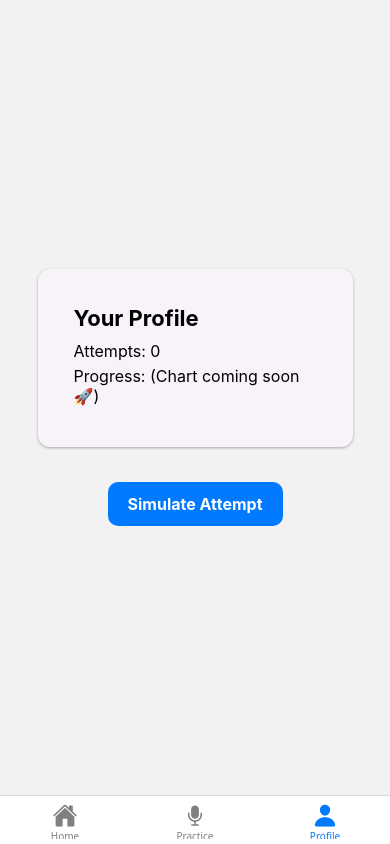
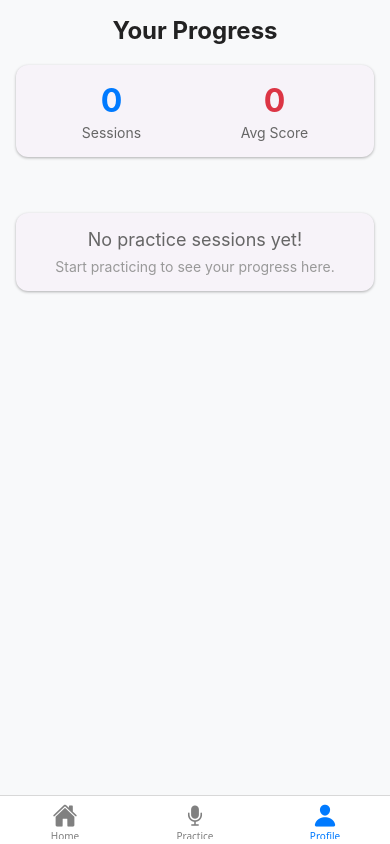
Before and after one commit to ath1614/Smart-Interview-Coach, a React Native app: screen /Profile in a window 390 px wide. Built offline with nearby package versions, Linux system fonts and the light colour scheme.

Commit message:
feat: Add comprehensive progress tracking and session history

```diff
--- a/src/screens/PracticeScreen.js
+++ b/src/screens/PracticeScreen.js
@@ -5,6 +5,7 @@ import { getRandomQuestion } from '../data/questions';
 import { AudioRecorder } from '../utils/audioRecorder';
 import { SpeechToText } from '../utils/speechToText';
 import { FeedbackAnalyzer } from '../utils/feedbackAnalyzer';
+import { saveSession } from '../utils/storage';
 import FeedbackBox from '../components/FeedbackBox';
 
 export default function PracticeScreen() {
@@ -76,6 +77,15 @@ export default function PracticeScreen() {
           // Generate AI feedback
           const analysis = feedbackAnalyzer.analyzeSpeech(textToAnalyze);
           setFeedback(analysis);
+
+          // Save session data
+          await saveSession({
+            question: currentQuestion,
+            transcript: textToAnalyze,
+            score: analysis.score,
+            feedback: analysis.feedback,
+            metrics: analysis.metrics
+          });
         } else {
           setTranscript('Recording completed! No speech detected.');
           setFeedback(null);
--- a/src/screens/ProfileScreen.js
+++ b/src/screens/ProfileScreen.js
@@ -1,44 +1,114 @@
 import React, { useEffect, useState } from 'react';
-import { View, Text, StyleSheet } from 'react-native';
+import { View, Text, StyleSheet, ScrollView } from 'react-native';
 import { Card } from 'react-native-paper';
-import { loadData, saveData } from '../utils/storage';
-import CustomButton from '../components/CustomButton';
+import { getSessionStats } from '../utils/storage';
 
 export default function ProfileScreen() {
-  const [attempts, setAttempts] = useState(0);
+  const [stats, setStats] = useState({ totalSessions: 0, avgScore: 0, recentSessions: [] });
 
   useEffect(() => {
-    const fetchData = async () => {
-      const stored = await loadData('attempts');
-      if (stored !== null) setAttempts(stored);
+    const fetchStats = async () => {
+      const sessionStats = await getSessionStats();
+      setStats(sessionStats);
     };
-    fetchData();
+    fetchStats();
+
+    // Refresh stats when screen is focused
+    const interval = setInterval(fetchStats, 2000);
+    return () => clearInterval(interval);
   }, []);
 
-  const increaseAttempts = async () => {
-    const newCount = attempts + 1;
-    setAttempts(newCount);
-    await saveData('attempts', newCount);
+  const getScoreColor = (score) => {
+    if (score >= 80) return '#28a745';
+    if (score >= 60) return '#ffc107';
+    return '#dc3545';
+  };
+
+  const formatDate = (dateString) => {
+    return new Date(dateString).toLocaleDateString('en-US', {
+      month: 'short',
+      day: 'numeric',
+      hour: '2-digit',
+      minute: '2-digit'
+    });
   };
 
   return (
-    <View style={styles.container}>
-      <Card style={styles.card}>
+    <ScrollView style={styles.container}>
+      <Text style={styles.header}>Your Progress</Text>
+
+      <Card style={styles.statsCard}>
         <Card.Content>
-          <Text style={styles.title}>Your Profile</Text>
-          <Text style={styles.text}>Attempts: {attempts}</Text>
-          <Text style={styles.text}>Progress: (Chart coming soon 🚀)</Text>
+          <View style={styles.statsRow}>
+            <View style={styles.statItem}>
+              <Text style={styles.statNumber}>{stats.totalSessions}</Text>
+              <Text style={styles.statLabel}>Sessions</Text>
+            </View>
+            <View style={styles.statItem}>
+              <Text style={[styles.statNumber, { color: getScoreColor(stats.avgScore) }]}>
+                {stats.avgScore}
+              </Text>
+              <Text style={styles.statLabel}>Avg Score</Text>
+            </View>
+          </View>
         </Card.Content>
       </Card>
 
-      <CustomButton title="Simulate Attempt" onPress={increaseAttempts} />
-    </View>
+      {stats.recentSessions.length > 0 && (
+        <Card style={styles.historyCard}>
+          <Card.Content>
+            <Text style={styles.sectionTitle}>Recent Sessions</Text>
+            {stats.recentSessions.map((session, index) => (
+              <View key={session.id} style={styles.sessionItem}>
+                <View style={styles.sessionHeader}>
+                  <Text style={styles.sessionDate}>{formatDate(session.date)}</Text>
+                  <Text style={[styles.sessionScore, { color: getScoreColor(session.score) }]}>
+                    {session.score}/100
+                  </Text>
+                </View>
+                <Text style={styles.sessionQuestion} numberOfLines={2}>
+                  {session.question}
+                </Text>
+                <Text style={styles.sessionMetrics}>
+                  Words: {session.metrics?.wordCount || 0} |
+                  Fillers: {session.metrics?.fillerCount || 0} |
+                  Confidence: {session.metrics?.confidence || 0}%
+                </Text>
+              </View>
+            ))}
+          </Card.Content>
+        </Card>
+      )}
+
+      {stats.totalSessions === 0 && (
+        <Card style={styles.emptyCard}>
+          <Card.Content>
+            <Text style={styles.emptyText}>No practice sessions yet!</Text>
+            <Text style={styles.emptySubtext}>Start practicing to see your progress here.</Text>
+          </Card.Content>
+        </Card>
+      )}
+    </ScrollView>
   );
 }
 
 const styles = StyleSheet.create({
-  container: { flex: 1, justifyContent: 'center', alignItems: 'center', padding: 20 },
-  card: { width: '90%', padding: 20, marginBottom: 20 },
-  title: { fontSize: 22, fontWeight: 'bold', marginBottom: 10 },
-  text: { fontSize: 16, marginBottom: 5 }
+  container: { flex: 1, backgroundColor: '#f8f9fa', padding: 16 },
+  header: { fontSize: 24, fontWeight: 'bold', textAlign: 'center', marginBottom: 20, color: '#222' },
+  statsCard: { marginBottom: 16, elevation: 3 },
+  statsRow: { flexDirection: 'row', justifyContent: 'space-around' },
+  statItem: { alignItems: 'center' },
+  statNumber: { fontSize: 32, fontWeight: 'bold', color: '#007AFF' },
+  statLabel: { fontSize: 14, color: '#666', marginTop: 4 },
+  historyCard: { marginBottom: 16, elevation: 3 },
+  sectionTitle: { fontSize: 18, fontWeight: 'bold', marginBottom: 12, color: '#222' },
+  sessionItem: { paddingVertical: 12, borderBottomWidth: 1, borderBottomColor: '#eee' },
+  sessionHeader: { flexDirection: 'row', justifyContent: 'space-between', alignItems: 'center' },
+  sessionDate: { fontSize: 12, color: '#666' },
+  sessionScore: { fontSize: 16, fontWeight: 'bold' },
+  sessionQuestion: { fontSize: 14, color: '#333', marginVertical: 4 },
+  sessionMetrics: { fontSize: 12, color: '#888' },
+  emptyCard: { marginTop: 40, elevation: 2 },
+  emptyText: { fontSize: 18, textAlign: 'center', color: '#666', marginBottom: 8 },
+  emptySubtext: { fontSize: 14, textAlign: 'center', color: '#999' }
 });
--- a/src/utils/storage.js
+++ b/src/utils/storage.js
@@ -16,3 +16,35 @@ export const loadData = async (key) => {
     console.log('Error loading data: ', error);
   }
 };
+
+export const saveSession = async (sessionData) => {
+  try {
+    const sessions = await loadData('sessions') || [];
+    const newSession = {
+      id: Date.now(),
+      date: new Date().toISOString(),
+      ...sessionData
+    };
+    sessions.push(newSession);
+    await saveData('sessions', sessions);
+    return newSession;
+  } catch (error) {
+    console.log('Error saving session: ', error);
+  }
+};
+
+export const getSessionStats = async () => {
+  try {
+    const sessions = await loadData('sessions') || [];
+    const totalSessions = sessions.length;
+    const avgScore = sessions.length > 0
+      ? Math.round(sessions.reduce((sum, s) => sum + (s.score || 0), 0) / sessions.length)
+      : 0;
+    const recentSessions = sessions.slice(-5).reverse();
+
+    return { totalSessions, avgScore, recentSessions };
+  } catch (error) {
+    console.log('Error getting session stats: ', error);
+    return { totalSessions: 0, avgScore: 0, recentSessions: [] };
+  }
+};
```
